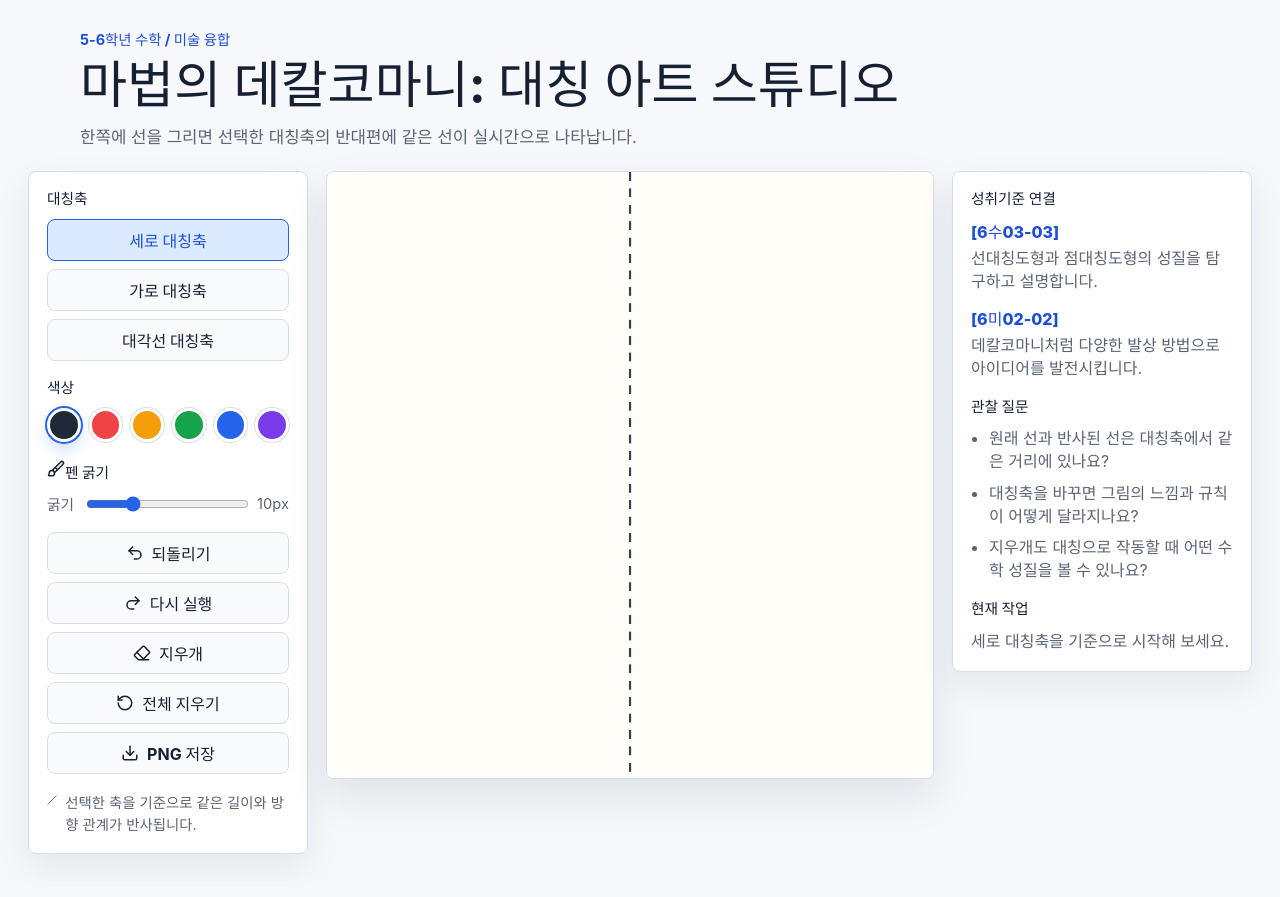
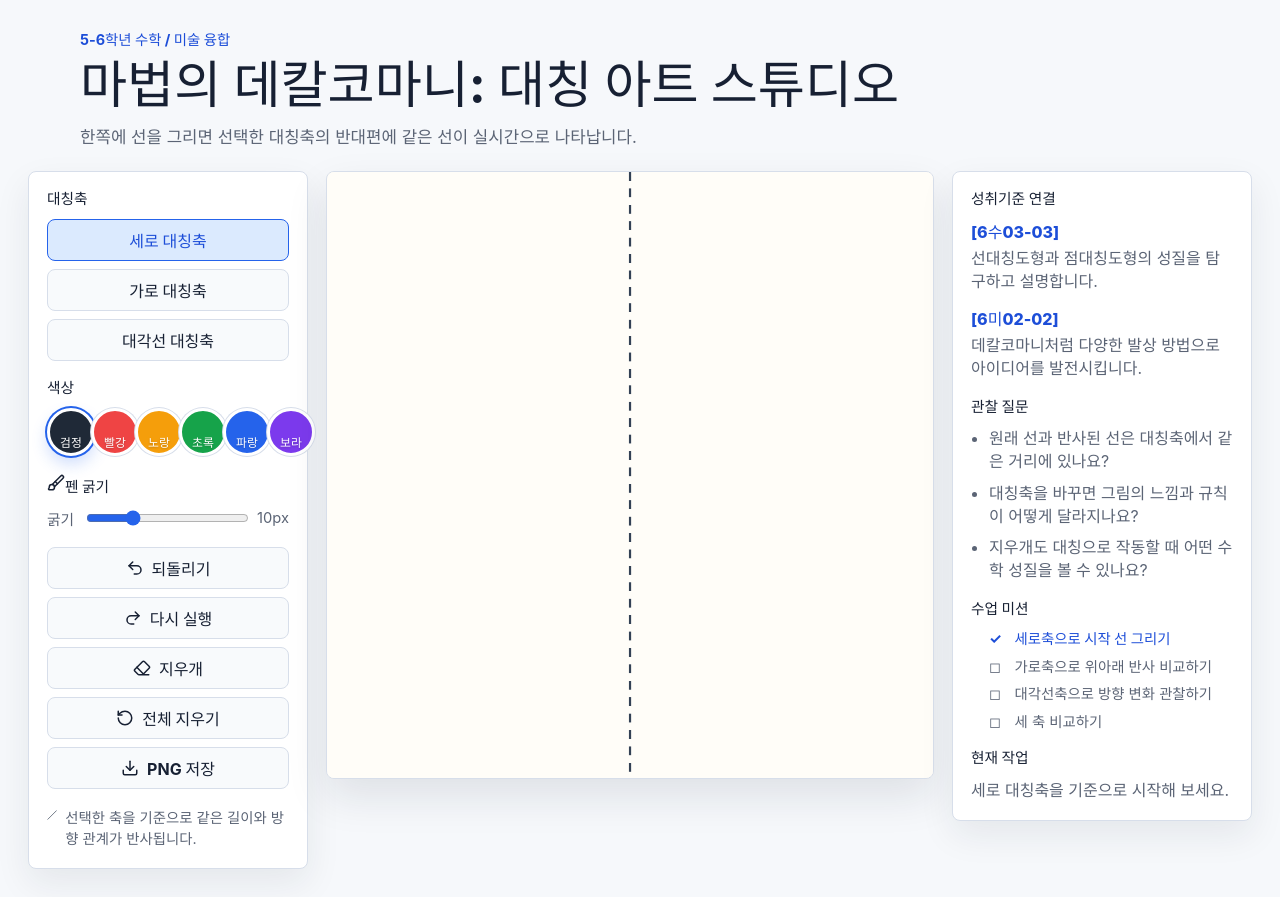
Before and after one commit to WBmaker2/symmetry-art-studio, a React (Vite) app: page / in a window 1280 px wide. Built offline with nearby package versions, Linux system fonts and the light colour scheme.

Commit message:
feat: add classroom mission flow

```diff
--- a/src/App.tsx
+++ b/src/App.tsx
@@ -31,6 +31,7 @@ export default function App() {
   const [clearPending, setClearPending] = useState(false);
   const [canUndo, setCanUndo] = useState(false);
   const [canRedo, setCanRedo] = useState(false);
+  const [visitedAxes, setVisitedAxes] = useState<AxisMode[]>(['vertical']);
   const [activityMessage, setActivityMessage] = useState(
     '세로 대칭축을 기준으로 시작해 보세요.',
   );
@@ -41,6 +42,11 @@ export default function App() {
 
   const onAxisChange = useCallback((nextAxis: AxisMode) => {
     setClearPending(false);
+    setVisitedAxes((prevVisitedAxes) =>
+      prevVisitedAxes.includes(nextAxis)
+        ? prevVisitedAxes
+        : [...prevVisitedAxes, nextAxis],
+    );
     setAxis(nextAxis);
     setActivityMessage(`${axisLabels[nextAxis]}으로 바꾸었습니다.`);
   }, []);
@@ -168,7 +174,10 @@ export default function App() {
           onStrokeChange={onStrokeChange}
           onHistoryChange={onHistoryChange}
         />
-        <LearningPanel activityMessage={activityMessage} />
+        <LearningPanel
+          activityMessage={activityMessage}
+          visitedAxes={visitedAxes}
+        />
       </section>
 
       <p className="sr-status" role="status" aria-live="polite">
--- a/src/components/LearningPanel.tsx
+++ b/src/components/LearningPanel.tsx
@@ -1,8 +1,37 @@
+import type { AxisMode } from '../domain/symmetry';
+
 type LearningPanelProps = {
   activityMessage: string;
+  visitedAxes: AxisMode[];
 };
 
-export function LearningPanel({ activityMessage }: LearningPanelProps) {
+export function LearningPanel({
+  activityMessage,
+  visitedAxes,
+}: LearningPanelProps) {
+  const missions = [
+    {
+      id: 'vertical',
+      label: '세로축으로 시작 선 그리기',
+      complete: visitedAxes.includes('vertical'),
+    },
+    {
+      id: 'horizontal',
+      label: '가로축으로 위아래 반사 비교하기',
+      complete: visitedAxes.includes('horizontal'),
+    },
+    {
+      id: 'diagonal',
+      label: '대각선축으로 방향 변화 관찰하기',
+      complete: visitedAxes.includes('diagonal'),
+    },
+    {
+      id: 'compare',
+      label: '세 축 비교하기',
+      complete: visitedAxes.length === 3,
+    },
+  ] as const;
+
   return (
     <aside className="learning-panel" aria-label="수업 관찰 질문">
       <section>
@@ -29,6 +58,25 @@ export function LearningPanel({ activityMessage }: LearningPanelProps) {
       </section>
 
       <section>
+        <h2>수업 미션</h2>
+        <ul className="mission-list">
+          {missions.map((mission) => {
+            const statusText = mission.complete ? '완료' : '진행 중';
+            return (
+              <li
+                key={mission.id}
+                className={`mission-item ${mission.complete ? 'complete' : ''}`}
+                aria-label={`${mission.label} ${statusText}`}
+              >
+                <span aria-hidden="true">{mission.complete ? '✓' : '◻︎'}</span>
+                <span>{mission.label}</span>
+              </li>
+            );
+          })}
+        </ul>
+      </section>
+
+      <section>
         <h2>현재 작업</h2>
         <p>{activityMessage}</p>
       </section>
--- a/src/components/StudioToolbar.tsx
+++ b/src/components/StudioToolbar.tsx
@@ -63,13 +63,14 @@ export function StudioToolbar({
         aria-labelledby="axis-control-title"
       >
         <h2 id="axis-control-title">대칭축</h2>
-        <div className="segmented-control" role="group" aria-label="대칭축 선택">
+        <div className="segmented-control" role="radiogroup" aria-label="대칭축 선택">
           {axisOrder.map((axisMode) => (
             <button
               key={axisMode}
               type="button"
+              role="radio"
               onClick={() => onAxisChange(axisMode)}
-              aria-pressed={axis === axisMode}
+              aria-checked={axis === axisMode}
               className="segment-button"
             >
               {axisLabels[axisMode]}
@@ -96,7 +97,9 @@ export function StudioToolbar({
                 onToolChange('brush');
               }}
               style={{ backgroundColor: swatch.value }}
-            />
+            >
+              <span className="swatch-label">{swatch.name}</span>
+            </button>
           ))}
         </div>
       </section>
--- a/src/styles.css
+++ b/src/styles.css
@@ -111,7 +111,7 @@ button {
   font-weight: 700;
 }
 
-.segment-button[aria-pressed='true'],
+.segment-button[aria-checked='true'],
 .icon-button[aria-pressed='true'] {
   border-color: var(--accent);
   background: #dbeafe;
@@ -126,16 +126,56 @@ button {
 
 .color-swatch {
   aspect-ratio: 1;
-  min-width: 32px;
+  min-width: 36px;
+  min-height: 48px;
   border: 3px solid #ffffff;
   border-radius: 999px;
   box-shadow: 0 0 0 1px var(--line);
+  display: inline-flex;
+  flex-direction: column;
+  justify-content: flex-end;
+  align-items: center;
+  gap: 4px;
+  padding: 4px;
+  color: #fff;
+  text-shadow: 0 1px 2px rgba(0, 0, 0, 0.22);
+  font-size: 0.75rem;
+  font-weight: 700;
+  line-height: 1;
 }
 
 .color-swatch[aria-pressed='true'] {
   box-shadow:
     0 0 0 2px var(--accent),
     0 8px 16px rgba(37, 99, 235, 0.22);
+}
+
+.swatch-label {
+  font-size: 0.74rem;
+  white-space: nowrap;
+}
+
+.mission-list {
+  margin: 0;
+  padding: 0;
+  list-style: none;
+  display: grid;
+  gap: 8px;
+}
+
+.mission-item {
+  display: grid;
+  grid-template-columns: 1.1rem 1fr;
+  gap: 8px;
+  align-items: baseline;
+  color: var(--muted);
+  line-height: 1.35;
+  font-size: 0.9rem;
+}
+
+.mission-item.complete {
+  color: var(--accent-strong);
+  font-weight: 700;
 }
 
 .range-label {
```
Also changed, not shown: 1 other file (tests, documents, lock files or other folders).
